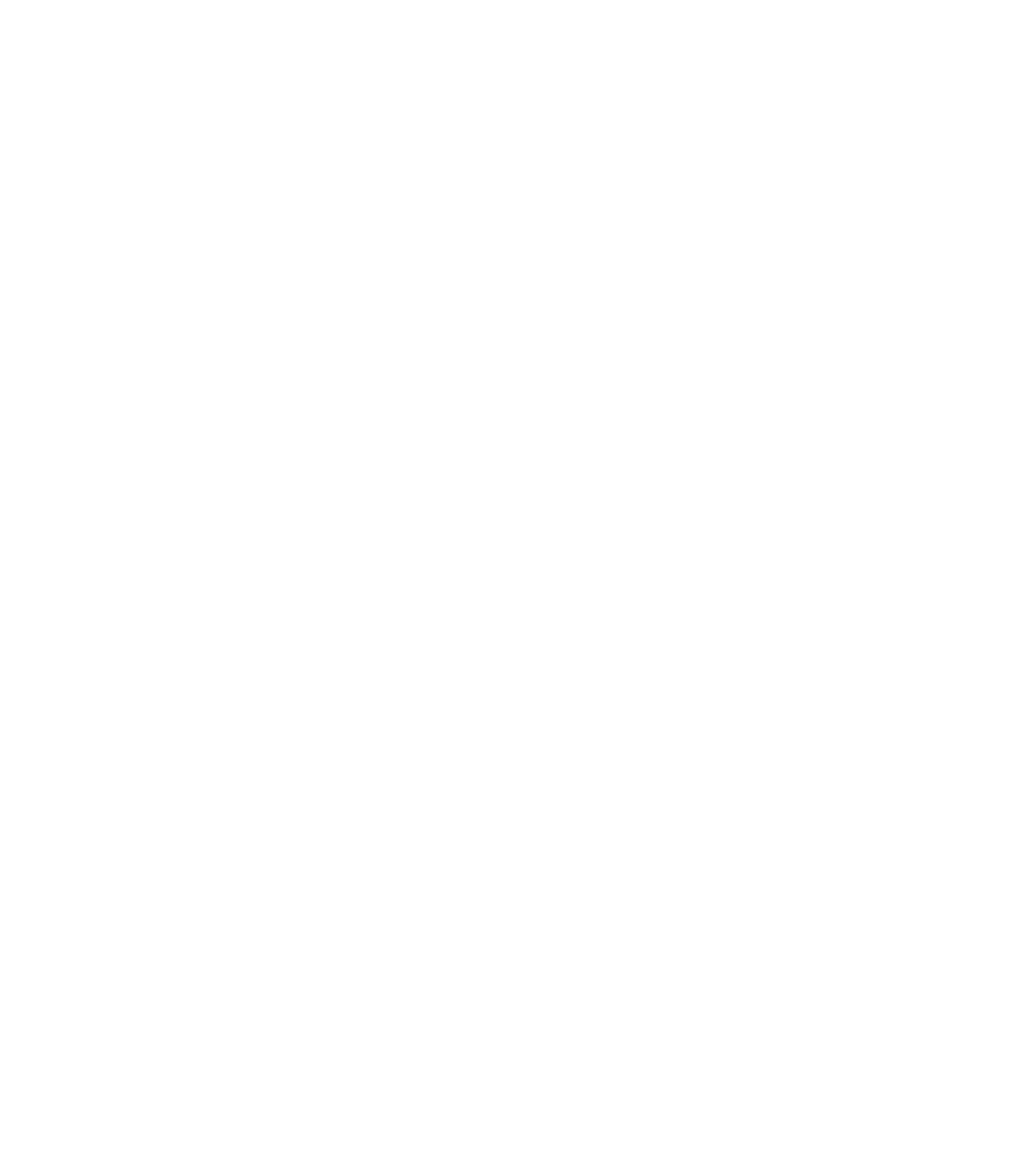
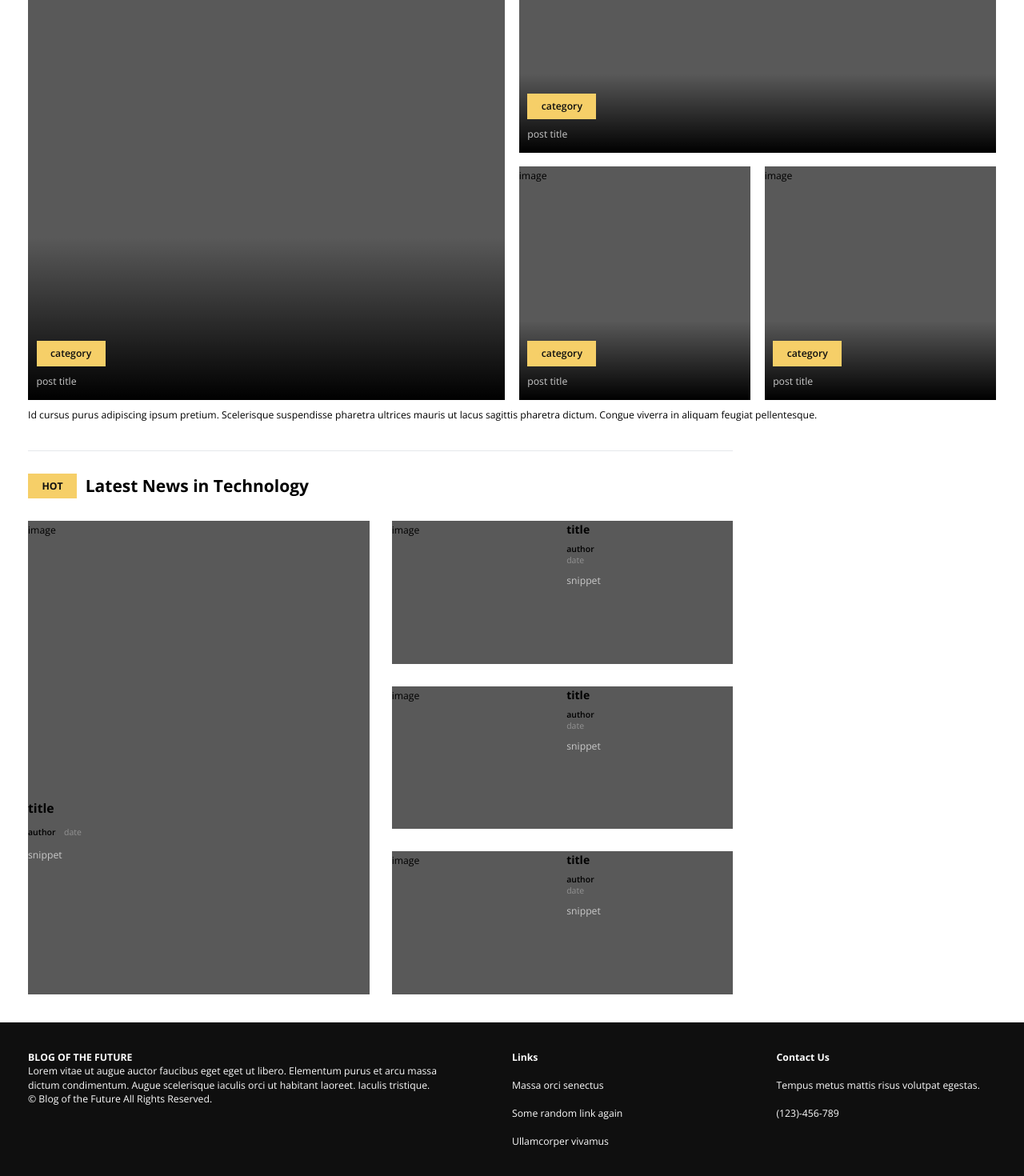
Before and after one commit to rick-mingyu-liu/Blog-With-Auto-ChatGPT-Content, a Next.js app: page / in a window 1280 px wide. Shown: the part 370-1840 px from the top of the page at 80% size. Before the commit the page ends 800 px from the top, so only its background shows below. Built offline with nearby package versions, Linux system fonts and the light colour scheme.

Commit message:
technology section set up with card elements

```diff
--- /dev/null
+++ b/app/(home)/Tech.tsx
@@ -0,0 +1,54 @@
+import React from "react";
+import Card from "../(shared)/Card";
+
+type Props = {
+
+}
+
+const Tech = (props: Props) => {
+    return (
+        <section>
+            <hr className="border-1" />
+            {/* header */}
+            <div className="flex items-center gap-3 my-8">
+                <h4 className="bg-accent-orange py-2 px-5 text-wh-900 text-sm font-bold">
+                    HOT
+                </h4>
+                <p className="font-bold text-2xl">
+                    Latest News in Technology
+                </p>
+            </div>
+
+            {/* grid */}
+            <div className="sm:grid grid-cols-2 grid-rows-3 gap-x-8 gap-y-8 my-5">
+                {/* large card */}
+                <Card
+                    className="bg-wh-500 col-span-1 row-span-3"
+                    imageHeight="h-96"
+                    isLongForm
+                />
+
+                {/* small card */}
+                <Card
+                    className="bg-wh-500 col-span-1 row-span-1 mt-10 sm:mt-0 flex justify-between gap-3"
+                    imageHeight="h-48"
+                    isSmallCard
+                />
+
+                <Card
+                    className="bg-wh-500 col-span-1 row-span-1 mt-10 sm:mt-0 flex justify-between gap-3"
+                    imageHeight="h-48"
+                    isSmallCard
+                />
+                <Card
+                    className="bg-wh-500 col-span-1 row-span-1 mt-10 sm:mt-0 flex justify-between gap-3"
+                    imageHeight="h-48"
+                    isSmallCard
+                />
+            </div>
+
+        </section>
+    );
+};
+
+export default Tech;
--- /dev/null
+++ b/app/(home)/Trending.tsx
@@ -0,0 +1,68 @@
+import Link from "next/link";
+import React from "react";
+
+type TrendingCardProps = {
+    className?: string;
+};
+
+const TrendingCard = ({ className }: TrendingCardProps) => {
+    return (
+        <Link
+            className={`${className} sm:mt-0 sm:h-auto relative mt-7 block w-full h-96 hover:opacity-70`}
+            // href={`${process.env.NEXT_PUBLIC_URL}/post/${post?.id}`}
+            href="/"
+        >
+            <div className="z-0 relative w-full h-full bg-wh-500">
+                image
+            </div>
+            <div className="absolute z-1 top-0 left-0 w-full h-full bg-gradient-gradual" />
+            <div className="absolute z-2 bottom-0 left-0 p-3">
+                <h4 className="inline-block px-5 py-1 font-semibold bg-accent-orange text-wh-900">
+                    category
+                </h4>
+                <div className="text-wh-100 mt-2">
+                    post title
+                </div>
+            </div>
+        </Link>
+    )
+}
+
+type Props = {
+
+}
+
+const Trending = (props: Props) => {
+    return(
+        <section className="pt-3 pb-10">
+            <div className="flex items-center gap-3">
+                <div className="bg-wh-900 py-2 px-8 text-wh-10 font-bold">
+                    TRENDING
+                </div>
+                <p className="text-sm">
+                    Nunc enim lobortis quam risus et feugiat nibh eu ornare. Molestie sit
+                    nulla dolor diam turpis.
+                </p>
+            </div>
+
+
+             {/* grid option */}
+             <div className="sm:grid gap-5 grid-cols-4 grid-rows-2 sm:h-[600px] my-3">
+                <TrendingCard className="col-span-2 row-span-2 bg-wh-500" />
+                <TrendingCard className="col-span-2 row-span-1 bg-wh-500" />
+                <TrendingCard className="col-span-1 row-span-1 bg-wh-500" />
+                <TrendingCard className="col-span-1 row-span-1 bg-wh-500" />
+            </div>
+
+            <p className="text-sm">
+                Id cursus purus adipiscing ipsum pretium. Scelerisque suspendisse
+                pharetra ultrices mauris ut lacus sagittis pharetra dictum. Congue
+                viverra in aliquam feugiat pellentesque.
+            </p>
+
+
+        </section>
+    );
+};
+
+export default Trending;
--- /dev/null
+++ b/app/(shared)/Card.tsx
@@ -0,0 +1,53 @@
+import Link from "next/link";
+import React from "react";
+
+type Props = {
+    className?: string;
+    imageHeight: string;
+    isSmallCard?: boolean;
+    isLongForm?: boolean;
+}
+
+const Card = ({
+    className,
+    imageHeight,
+    isSmallCard = false,
+    isLongForm = false,
+    }: Props) => {
+        return (
+            <div className={className}>
+                <Link className="basis-full hover:opacity-70" href="/">
+                    <div className={`relative w-auto mb-3 ${imageHeight}`}>
+                        image
+                    </div>
+                </Link>
+                <div className="basis-full">
+                    <Link href="/">
+                        <h4 className={`font-bold hover:text-accent-green
+                            ${isSmallCard ? "text-base" : "text-lg"}
+                            ${isSmallCard ? "line-clamp-2" : ""}
+                            `}>
+                            title
+                        </h4>
+                    </Link>
+
+                    <div className={`${isSmallCard ? "my-2" : "flex my-3"} gap-3`}>
+                        <h5 className="font-semibold text-xs">
+                            author
+                        </h5>
+                        <h6 className="text-wh-300 text-xs">
+                            date
+                        </h6>
+                    </div>
+                    <p className={`text-wh-100 ${
+                            isLongForm ? "line-clamp-5" : "line-clamp-3"
+                        }`}
+                    >
+                        snippet
+                    </p>
+                </div>
+            </div>
+        )
+}
+
+export default Card;
--- /dev/null
+++ b/app/(shared)/Footer.tsx
@@ -0,0 +1,55 @@
+import React from "react";
+
+const Footer = () => {
+    return (
+        <footer className="bg-wh-900 text-wh-50 py-10 px-10">
+            <div className="justify-between mx-auto gap-16 sm:flex">
+                {/* first column */}
+                <div className="mt-16 basis-1/2 sm:mt-0">
+                    <h4 className="font-bold">
+                        BLOG OF THE FUTURE
+                    </h4>
+                    <p>
+                        Lorem vitae ut augue auctor faucibus eget eget ut libero. Elementum
+                        purus et arcu massa dictum condimentum. Augue scelerisque iaculis
+                        orci ut habitant laoreet. Iaculis tristique.
+                    </p>
+                    <p>
+                        © Blog of the Future All Rights Reserved.
+                    </p>
+                </div>
+
+                {/* second column */}
+                <div className="mt-16 basis-1/4 sm:mt-0">
+                    <h4 className="font-bold">
+                        Links
+                    </h4>
+                    <p className="my-5">
+                        Massa orci senectus
+                    </p>
+                    <p className="my-5">
+                        Some random link again
+                    </p>
+                    <p>
+                        Ullamcorper vivamus
+                    </p>
+                </div>
+
+                {/* third column */}
+                <div className="mt-16 basis-1/4 sm:mt-0">
+                    <h4 className="font-bold">
+                        Contact Us
+                    </h4>
+                    <p className="my-5">
+                        Tempus metus mattis risus volutpat egestas.
+                    </p>
+                    <p>
+                        (123)-456-789
+                    </p>
+                </div>
+            </div>
+        </footer>
+    );
+};
+
+export default Footer;
--- a/app/layout.tsx
+++ b/app/layout.tsx
@@ -1,6 +1,8 @@
 import "./globals.css";
 import { Open_Sans as OpenSansFont } from "next/font/google";
-import NavBar from "./(shared)/NavBar"
+import NavBar from "./(shared)/NavBar";
+import Footer from "./(shared)/Footer";
+
 
 const openSans = OpenSansFont({
   subsets: ["latin"],
@@ -24,7 +26,7 @@
         <NavBar />
 
         {children}
-        {/* <Footer /> */}
+        <Footer />
       </body>
     </html>
   );
--- a/app/page.tsx
+++ b/app/page.tsx
@@ -1,9 +1,23 @@
-
+import Trending from "./(home)/Trending";
+import Tech from "./(home)/Tech";
 
 export default function Home() {
   return (
-    <main>
-        hi
+    <main className="px-10 leading-7">
+        <Trending />
+        <div className="md:flex gap-10 mb-5">
+          <div className="basis-3/4">
+            <Tech />
+            {/* <Travel /> */}
+            {/* <Other /> */}
+            <div className="hidden md:block">
+              {/* <Subscribe /> */}
+            </div>
+          </div>
+          <div className="basis-1/4">
+            {/* <Sidebar /> */}
+          </div>
+        </div>
     </main>
   );
 }
```
Also changed, not shown: app/(shared)/SocialLinks.tsx (+4 -4 lines).
